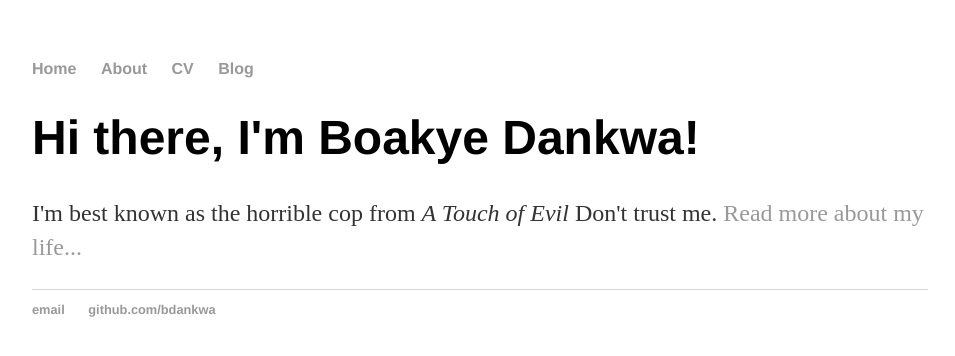
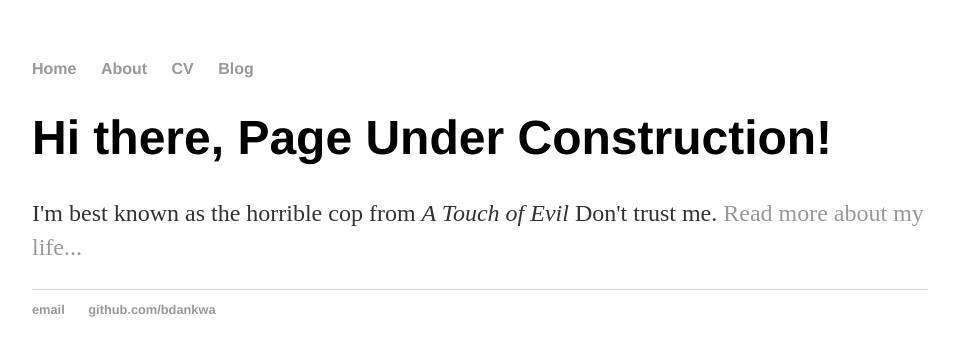
Before and after one commit to bdankwa/bdankwa.github.io, a Jekyll site: the page built from index.html, in a window 1280 px wide. Shown: the top 356 px of the page, without its empty margins (160-1115 px from the left). Built offline with Jekyll 4.4.1, drawn with Linux system fonts in a browser that asks for light colours.

Commit message:
Under construction

```diff
--- a/index.html
+++ b/index.html
@@ -3,6 +3,6 @@ layout: default
 title: Boakye Dankwa
 ---
 <div class="blurb">
-	<h1>Hi there, I'm Boakye Dankwa!</h1>
+	<h1>Hi there, Page Under Construction!</h1>
 	<p>I'm best known as the horrible cop from <em>A Touch of Evil</em> Don't trust me. <a href="/about">Read more about my life...</a></p>
 </div><!-- /.blurb -->
```
